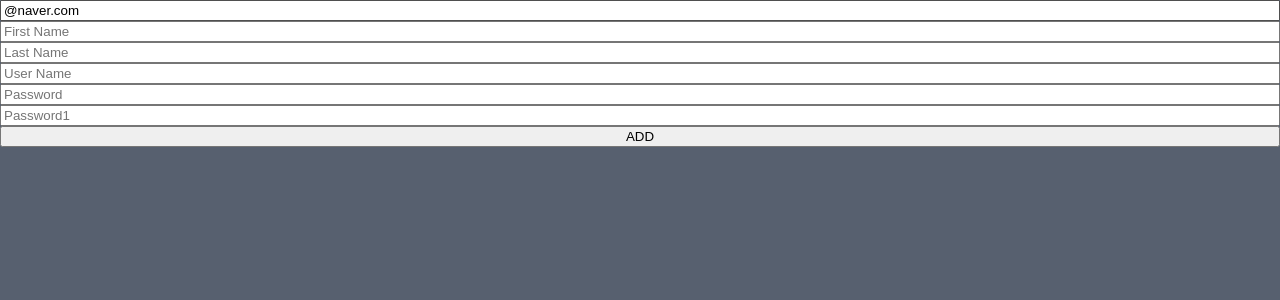
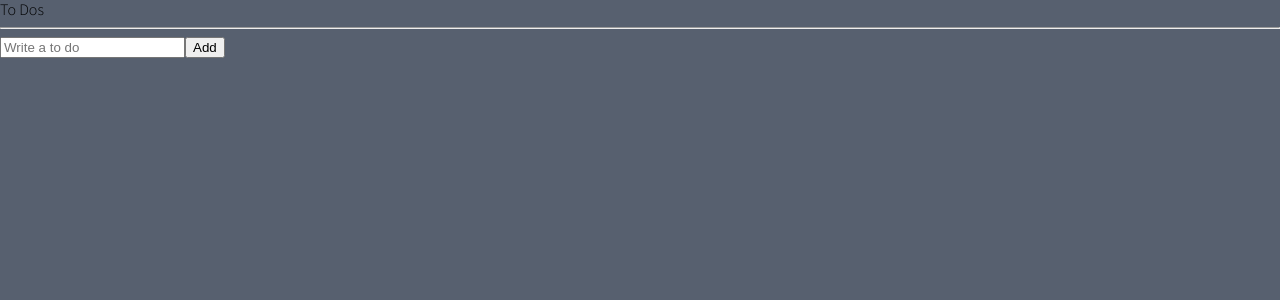
Before and after one commit to jjeongsu/react-masterclass, a React (Create React App) app: page / in a window 1280 px wide. Shown: the top 300 px of the page. Built offline with nearby package versions, Linux system fonts and the light colour scheme.

Commit message:
ADD Todo as Recoil

```diff
--- a/src/App.tsx
+++ b/src/App.tsx
@@ -1,5 +1,5 @@
 import { createGlobalStyle } from "styled-components";
-import TodoList from "./Todo";
+import TodoList from "./Components/Todo";
 
 const GlobalStyle = createGlobalStyle`
   @import url('https://fonts.googleapis.com/css2?family=Source+Sans+Pro:wght@300;400&display=swap');
--- /dev/null
+++ b/src/Components/Todo.tsx
@@ -0,0 +1,52 @@
+import { useForm } from "react-hook-form";
+import { atom, useRecoilState } from "recoil";
+
+interface IForm {
+  toDo: string;
+}
+
+interface IToDo {
+  text: string;
+  id: number;
+  category: "TO_DO" | "DOING" | "DONE";
+}
+
+const toDoState = atom<IToDo[]>({
+  key: "toDo",
+  default: [],
+});
+
+function ToDoList() {
+  const [toDos, setToDos] = useRecoilState(toDoState);
+  const { register, handleSubmit, setValue, watch } = useForm<IForm>();
+  const handleValid = ({ toDo }: IForm) => {
+    setToDos((oldToDos) => [
+      { text: toDo, id: Date.now(), category: "TO_DO" },
+      ...oldToDos,
+    ]);
+    setValue("toDo", "");
+  };
+  console.log(watch());
+  return (
+    <div>
+      <h1>To Dos</h1>
+      <hr />
+      <form onSubmit={handleSubmit(handleValid)}>
+        <input
+          {...register("toDo", {
+            required: "Please write a To Do",
+          })}
+          placeholder="Write a to do"
+        />
+        <button>Add</button>
+      </form>
+      <ul>
+        {toDos.map((toDo) => (
+          <li key={toDo.id}>{toDo.text}</li>
+        ))}
+      </ul>
+    </div>
+  );
+}
+
+export default ToDoList;
--- a/src/Todo.tsx
+++ /dev/null
@@ -1,88 +0,0 @@
-import { useState } from "react";
-import {useForm} from 'react-hook-form';
-
-interface IForm {
-  email: string;
-  firstName: string;
-  lastName : string;
-  username : string;
-  password: string;
-  password1: string;
-  extraError?: string;
-}; //form의 데이터에 관한 인터페이스
-function TodoList(){
-  const {register, watch, handleSubmit, formState:{errors}, setError} = useForm<IForm>({
-    defaultValues: {
-      email: "@naver.com",
-    }
-  });
-  const onValid =(data:IForm) => {
-    if(data.password !== data.password1) {
-      setError("password1", {message:"Password are not the same"}, {shouldFocus: true});
-    }
-    setError("extraError", {message: "Server offline"}); //전체 form에 해당되는 에러
-  }
-  const onInvalid =() => {
-  };
-
-  console.log(errors);//error 확인
-  console.log(watch());
-  return(
-    <div>
-      <form
-      style={{display: "flex", flexDirection: "column"}}
-      onSubmit={handleSubmit(onValid, onInvalid)}>
-        <span>{errors?.email?.message}</span>
-        <input type="text"
-          {...register("email",
-          {
-            required: "Email is required",
-            pattern: {
-              value:/^[A-Za-z0-9._%+-]+@naver.com$/,
-              message:"your email is not valid",
-            }
-          })}
-          placeholder= "Email" />
-        <span>{errors?.firstName?.message}</span>
-        <input type="text"
-          {...register("firstName", {required: "write here"})}
-          placeholder= "First Name" />
-        <span>{errors?.lastName?.message}</span>
-        <input type="text"
-          {...register("lastName", {required: "write here"})}
-          placeholder= "Last Name" />
-        <span>{errors?.username?.message}</span>
-        <input type="text"
-          {...register("username",  {
-            required: "write here",
-            minLength: 10,
-            validate: {
-              noNico: (value) =>
-                value.includes("nico") ? "no nico allowed" : true,
-              noElle : (value) =>
-                value.includes("elle") ? "no elle allowed" : true,
-            }
-          })}
-          placeholder= "User Name" />
-        <span>{errors?.password?.message}</span>
-        <input type="text"
-          {...register("password",
-          {
-            required: "write here",
-            minLength: {
-            value: 5,
-            message : "your password is too short"}})}
-          placeholder= "Password" />
-        <span>{errors?.password1?.message}</span>
-        <input type="text"
-          {...register("password1",  {required: "Password is required!", minLength: 5})}
-          placeholder= "Password1" />
-        <span>{errors.extraError?.message}</span>
-        <button>ADD</button>
-      </form>
-    </div>
-  )
-}
-
-
-export default TodoList;
```
Also changed, not shown: Memo/usefulLib.md (+7 -2 lines).
